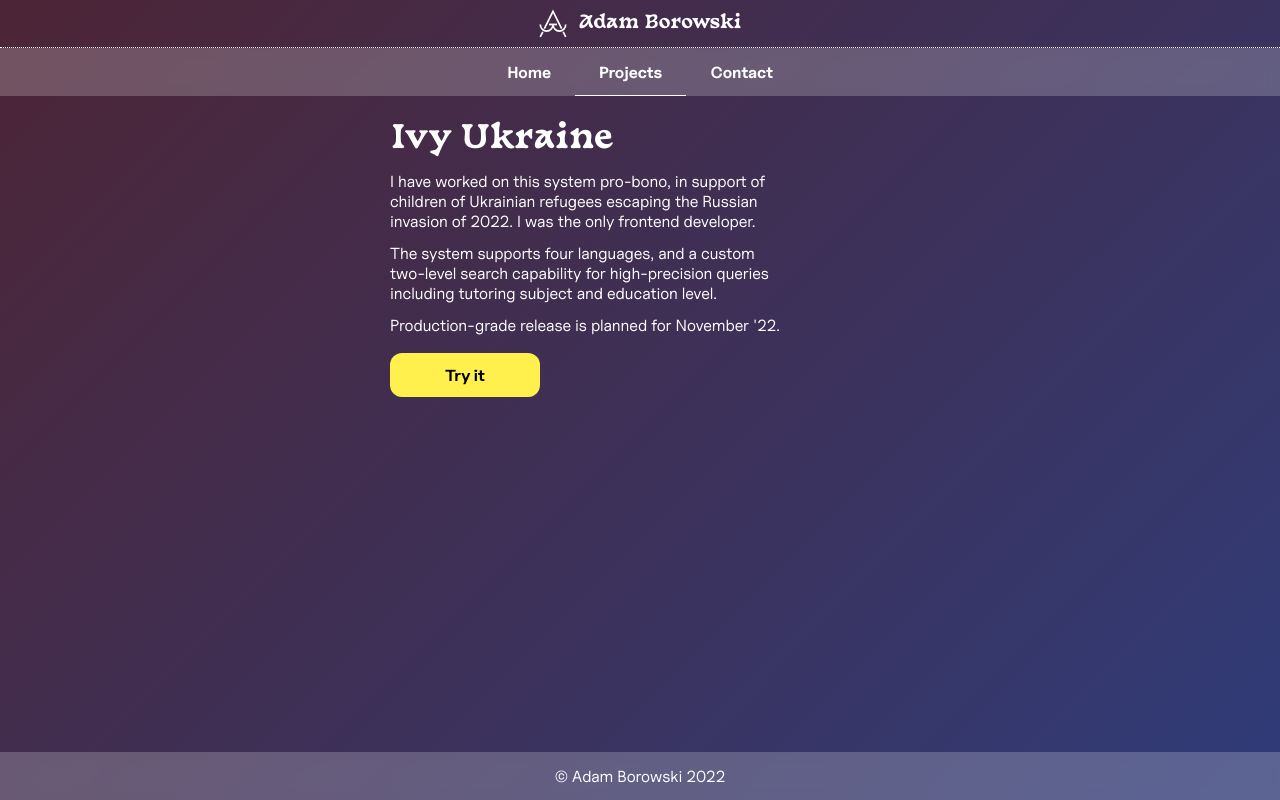
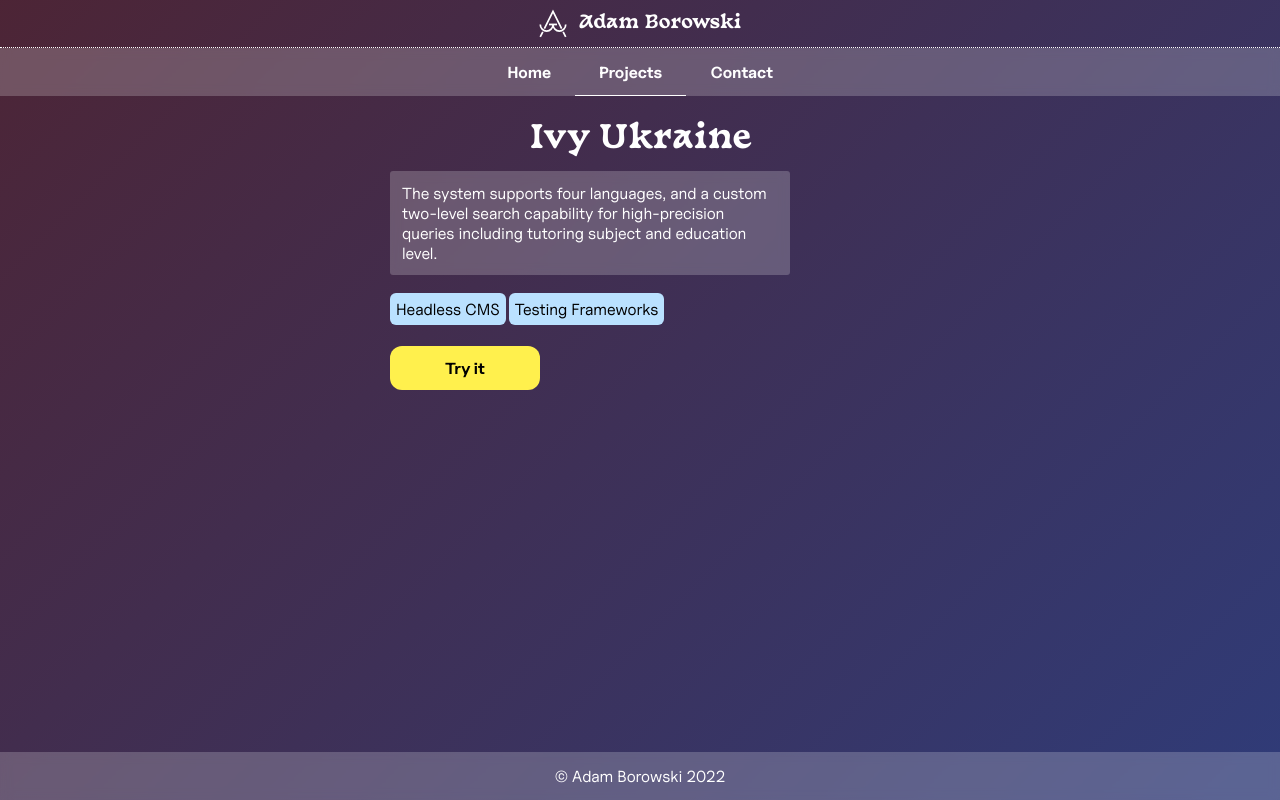
Before and after one commit to Adborowski/personal-site, a React (Vite) app: page /projects/ivyukraine in a window 1280 px wide. Built offline with nearby package versions, Linux system fonts and the light colour scheme.

Commit message:
Added TagList as reusable component. Small adjustments in single Project comps

```diff
--- a/src/App.module.css
+++ b/src/App.module.css
@@ -125,6 +125,15 @@ h2 {
 :global(.project-page) section {
   margin-top: 12px;
   max-width: 400px;
+  padding: 12px;
+  border-radius: 3px;
+  background: rgba(255, 255, 255, 0.21);
+  backdrop-filter: blur(5.1px);
+  -webkit-backdrop-filter: blur(5.1px);
+}
+
+:global(.project-page) h1 {
+  text-align: center;
 }
 
 section h1 {
--- /dev/null
+++ b/src/components/TagList/TagList.module.css
@@ -0,0 +1,18 @@
+.TagList {
+  margin-top: 18px;
+}
+
+.TagList h2 {
+  margin-bottom: 12px;
+  margin-top: 12px;
+  font-family: var(--font-display);
+}
+
+.tag {
+  color: black;
+  display: inline-block;
+  padding: 6px;
+  margin-right: 3px;
+  margin-bottom: 3px;
+  border-radius: 6px;
+}
--- /dev/null
+++ b/src/components/TagList/TagList.tsx
@@ -0,0 +1,27 @@
+import styles from "./TagList.module.css";
+
+const TagList = ({ tagList }: any) => {
+  //
+  const tagTypes: any = {
+    code: { color: "#bae1ff" },
+    design: { color: "#ffb3ba" },
+    business: { color: "#baffc9" },
+  };
+  console.log(tagList);
+
+  const tagElements = tagList.map((tag: any) => {
+    return (
+      <div
+        key={tag.label}
+        style={{ backgroundColor: tagTypes[tag.type].color }}
+        className={styles.tag}
+      >
+        {tag.label}
+      </div>
+    );
+  });
+
+  return <div className={styles.TagList}>{tagElements}</div>;
+};
+
+export default TagList;
--- a/src/routes/ivyukraine.tsx
+++ b/src/routes/ivyukraine.tsx
@@ -1,16 +1,13 @@
-import { Link } from "react-router-dom";
+import TagList from "../components/TagList/TagList";
 
 const IvyUkraine = () => {
+  const tagList = [
+    { label: "Headless CMS", type: "code" },
+    { label: "Testing Frameworks", type: "code" },
+  ];
   return (
     <div className={"main project-page"}>
       <h1>Ivy Ukraine</h1>
-      <section>
-        I have worked on this system pro-bono, in support of children of
-        Ukrainian refugees escaping the Russian invasion of 2022. I was the only
-        frontend developer.
-      </section>
-
-      <section></section>
 
       <section>
         The system supports four languages, and a custom two-level search
@@ -18,7 +15,8 @@ const IvyUkraine = () => {
         education level.
       </section>
 
-      <section>Production-grade release is planned for November '22.</section>
+      <TagList tagList={tagList} />
+
       <div className={"controls"}>
         <a target="_blank" href="https://ivyukraine.com" className={"button"}>
           Try it
```
